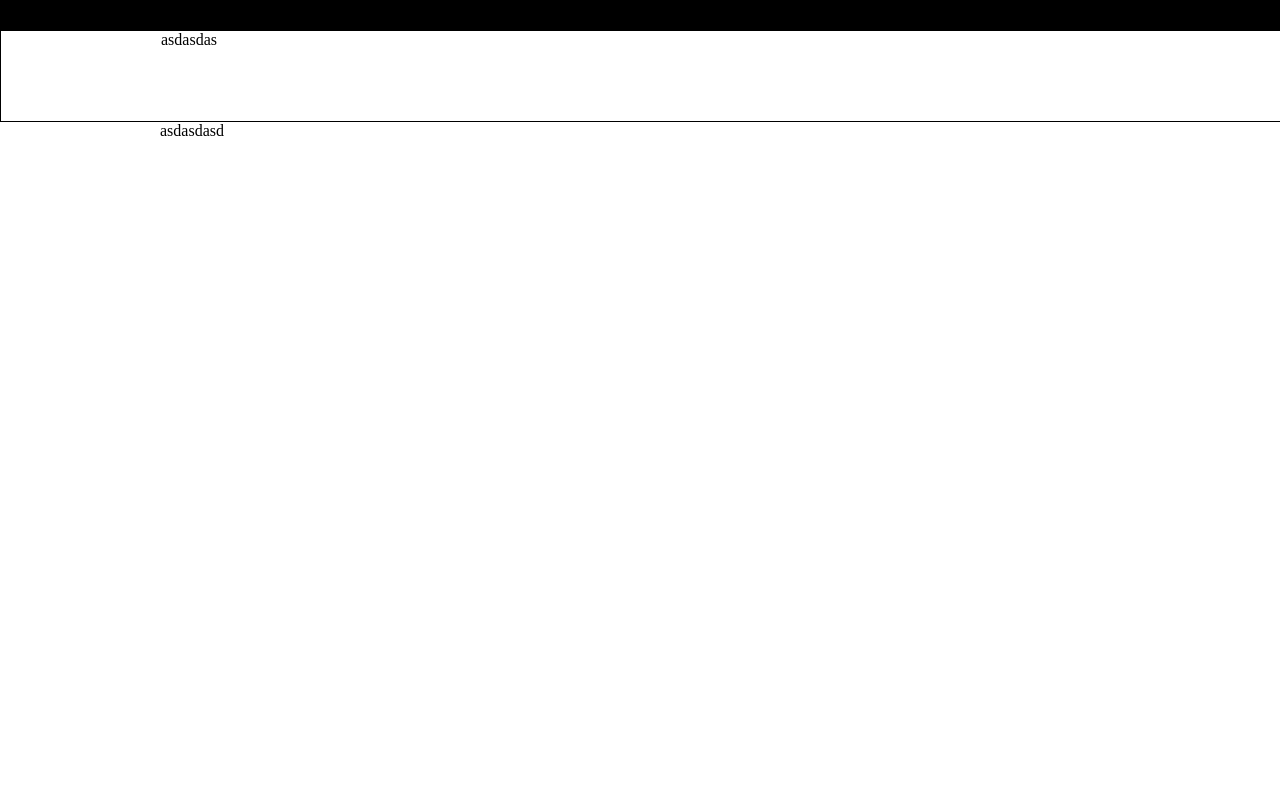
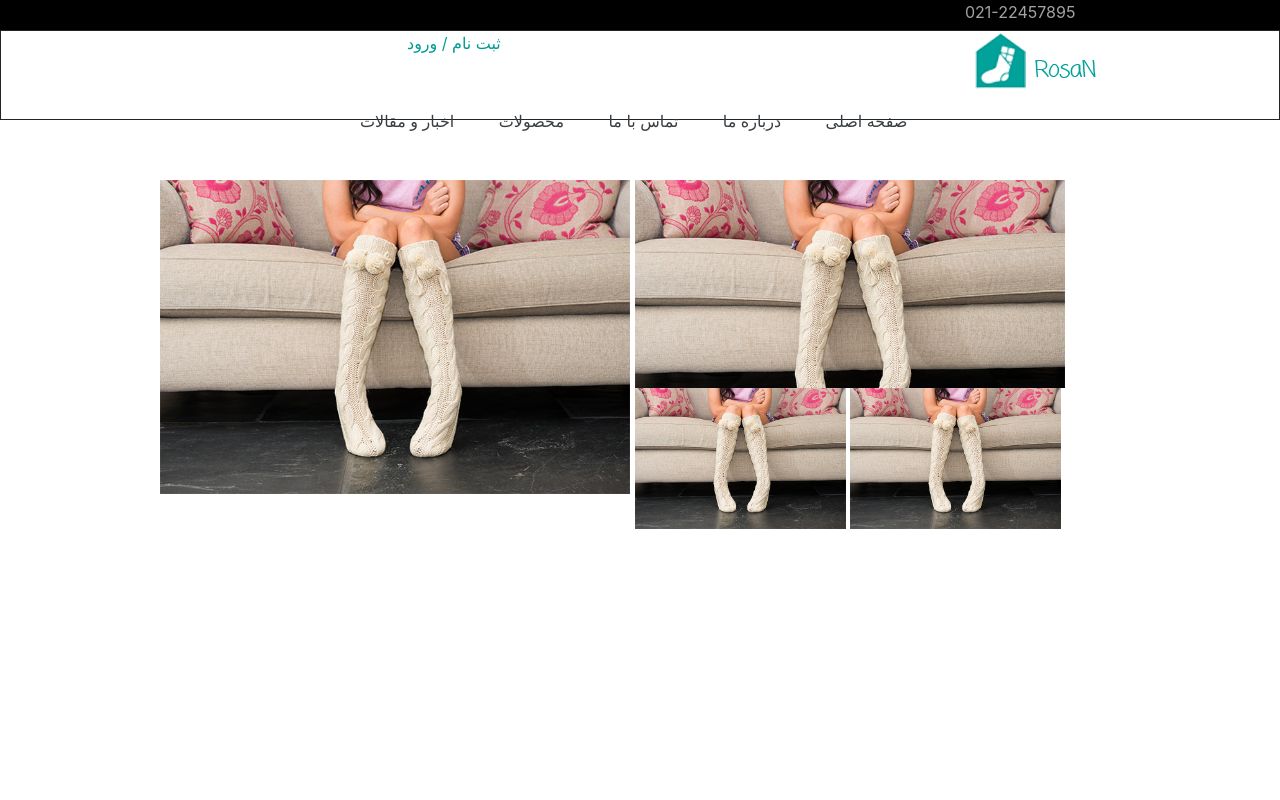
Before and after one commit to mohammad1414/ros, a PHP site: page / in a window 1280 px wide. Run offline with PHP 8.4, Linux system fonts and the light colour scheme; style sheets or scripts are compiled from the project's sources; some libraries are stand-ins or nearby versions.

Commit message:
Improve header and first section in home page

```diff
--- a/blocks/block_header.php
+++ b/blocks/block_header.php
@@ -1,12 +1,32 @@
 <div class="header__topbar">
-	<div class="cotainer-960">
-		ورود
+	<div class="wrapper">
+		<div class="col-md-12">
+			<div class="header_phone-number col-md-2"><i class="icon icon-phone"></i>021-22457895</div>
+			<div class="header_social-login col-md-10">
+				<span class="login-rgs btn"><a href="#">ثبت نام   /   ورود</a></span>
+				<ul class="header_social">
+					<li class="social"><a href=""><i class="icon icon-facebook"></i></a></li>
+					<li class="social"><a href=""><i class="icon icon-instagram"></i></a></li>
+				</ul>
+			</div>
+		</div>
 	</div>
 </div>
 
-
 <div class="header__navigation">
-	<div class="cotainer-960">
-		asdasdas
+	<div class="wrapper">
+        <div class="rosan_logo col-md-2"><a href="#"><img src="public/assets/img/rosanlogo.png" alt="#"></a></div>
+		<ul class="navs	 nav-white col-md-10">
+            <li class=" active"><a href="#" class="search"><i class="icon icon-search"></i></a></li>
+            <li class=""><a href="http://rosansocks.com">صفحه اصلی</a></li>
+            <li class=""><a href="http://rosansocks.com/about">درباره ما</a></li>
+            <li class=""><a href="http://rosansocks.com/contact">تماس با ما</a></li>
+            <li class=""><a href="http://rosansocks.com/product">محصولات</a></li>
+            <li class=""><a href="http://rosansocks.com/article">اخبار و مقالات</a></li>
+        </ul>
 	</div>
 </div>
+
+<!-- <div class="rosan_slider">
+	<img src="img/slider-img.png" alt="#">
+</div> -->
--- /dev/null
+++ b/blocks/colection_section.php
@@ -0,0 +1,10 @@
+<div class="wrapper section colection-section">
+	<div class="colection-other">
+		<ul>
+			<li class="colection-middle"><a href="#"><img src="img/pic1.jpg" alt="#"></a></li>
+			<li class="colection-small"><a href="#"><img src="img/pic1.jpg" alt="#"></a></li>
+			<li class="colection-small"><a href="#"><img src="img/pic1.jpg" alt="#"></a></li>
+		</ul>
+	</div>
+	<div class="colection-main"><a href="#"><img src="img/pic1.jpg" alt="#"></a></div>
+</div>
--- a/blocks/head.php
+++ b/blocks/head.php
@@ -1 +1,4 @@
+<link rel="stylesheet" href="public/assets/css/bootstrap/bootstrap.css">
+<link rel="stylesheet" href="public/assets/css/bootstrap/bootstrap-theme.css">
+<link rel="stylesheet" href="public/assets/fonticon/css/fontello.css">
 <link rel="stylesheet" href="public/assets/css/src/app.css">
--- a/index.php
+++ b/index.php
@@ -8,10 +8,11 @@
 	</head>
 	<body>
 		<?php include('blocks/block_header.php');?>
+		<?php include('blocks/colection_section.php');?>
 
-		<div class="wrapper">
-			asdasdasd
-		</div>
+		<footer>
+			<?php include('blocks/footer.php');?>
+		</footer>
 	</body>
 
 </html>
--- /dev/null
+++ b/resource/assets/sass/_colection.scss
@@ -0,0 +1,22 @@
+.colection-section {
+	a {
+		display: block;
+	}
+
+	.colection-main,
+	.colection-other {
+		width: 49%;
+		display: inline-block;
+		vertical-align: top;
+	}
+
+	.colection-middle {
+		max-height: 26%;
+		overflow: hidden;
+	}
+
+	.colection-small {
+		width: 49%;
+		display: inline-block;
+	}
+}
--- a/resource/assets/sass/_init.scss
+++ b/resource/assets/sass/_global.scss
@@ -1,5 +1,33 @@
-body,div,html{ margin:0px;padding:0px}
+i {
+  font-family: fontello;
+}
 
+ul {
+  list-style: none;
+}
+
+li {
+  display: inline-block;
+}
+
+img {
+  max-width: 100%;
+}
+
+body, div, html {
+  margin: 0px;
+  padding: 0px;
+  direction: rtl;
+}
+
+a {
+  text-decoration: none;
+  color: $primary-color;
+}
+
+.section {
+  padding: 60px 0;
+}
 
 @mixin border-radius($radius) {
   -webkit-border-radius: $radius;
--- a/resource/assets/sass/_variables.scss
+++ b/resource/assets/sass/_variables.scss
@@ -0,0 +1,2 @@
+$primary-color: #009c93;
+$font-color: #393e40;
--- a/resource/assets/sass/header/_topbar.scss
+++ b/resource/assets/sass/header/_topbar.scss
@@ -4,3 +4,46 @@
 	width:100%;
 	margin:0px;
 }
+
+.wrapper {
+  width: 1000px;
+  margin: 0px auto;
+}
+
+.clearfix:after {
+  content: "";
+  display: table;
+  clear: both;
+}
+
+/*TOP HEADER*/
+
+.header_phone-number  {
+  color: #a3a3a3;
+}
+
+.header_social {
+  display: inline-block;
+}
+
+.header__topbar {
+  background-color: #000;
+  height: 30px;
+  width: 100%;
+  margin: 0px;
+}
+
+
+/*NAVIGATION HEADER*/
+
+.navs {
+  padding: 20px 0;
+
+  li {
+  	padding-left: 40px;
+  }
+
+  a {
+  	color: $font-color;
+  }
+}
--- a/resource/assets/sass/main.scss
+++ b/resource/assets/sass/main.scss
@@ -1,7 +1,8 @@
-@import "init";
+@import "variables";
+@import "global";
 @import "bp";
-@import "variables";
 @import "header";
+@import "colection";
 
 
 
```
Also changed, not shown: blocks/footer.php (added), img/pic1.jpg (added), public/assets/img/rosanlogo.png (added).
